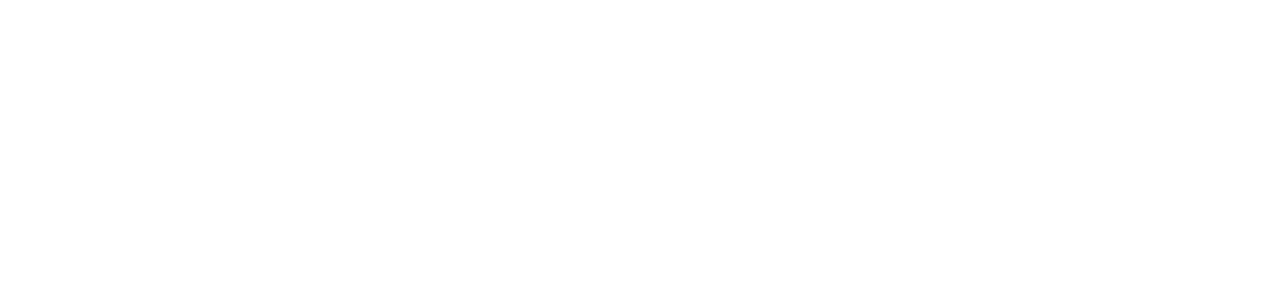
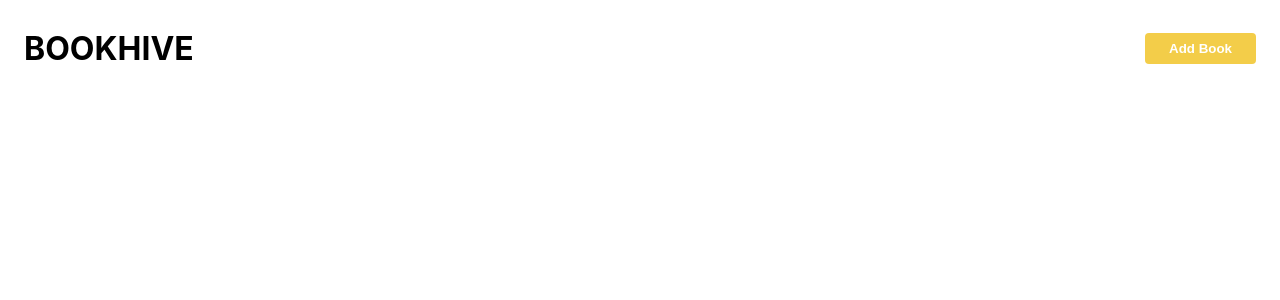
Before and after one commit to kimntan/book-hive, a React (Create React App) app in the folder client/: page /books in a window 1280 px wide. Before the commit this address had no page. Shown: the top 300 px of the page. Built offline with nearby package versions, Linux system fonts and the light colour scheme.

Commit message:
Fix header and file export.

```diff
--- a/client/src/App.js
+++ b/client/src/App.js
@@ -8,9 +8,9 @@
   return (
     <BrowserRouter>
       <Routes>
-        <Route to='/books' element={<Home />} />
-        <Route to='/books/:bookId' element={<BookDetails />} />
-        <Route to='/books/add' element={<AddBook />} />
+        <Route path='/books' element={<Home />} />
+        <Route path='/books/:bookId' element={<BookDetails />} />
+        <Route path='/books/add' element={<AddBook />} />
       </Routes>
     </BrowserRouter>
   )
--- a/client/src/components/Header/Header.js
+++ b/client/src/components/Header/Header.js
@@ -1,10 +1,10 @@
 import './Header.scss';
 
-function Header() {
+export default function Header() {
   return (
     <header className='header'>
       <h1 className='header__title'>BOOKHIVE</h1>
-      <button className=''header__button>Add Book</button>
+      <button className='header__button'>Add Book</button>
     </header>
   )
 }
--- a/client/src/components/Header/Header.scss
+++ b/client/src/components/Header/Header.scss
@@ -2,6 +2,7 @@
   display: flex;
   justify-content: space-between;
   align-items: center;
+  padding: 0.5rem 1.5rem;
   &__title {
     font-weight: 700;
   }
@@ -9,5 +10,8 @@
     border: none;
     border-radius: 4px;
     background-color: #F3CD49;
+    color: white;
+    font-weight: 700;
+    padding: 0.5rem 1.5rem;
   }
 }
--- a/client/src/pages/Home/Home.js
+++ b/client/src/pages/Home/Home.js
@@ -0,0 +1,9 @@
+import Header from "../../components/Header/Header";
+
+export default function Home() {
+  return (
+    <>
+      <Header />
+    </>
+  );
+}
```
Also changed, not shown: 1 other file (tests, documents, lock files or other folders).
